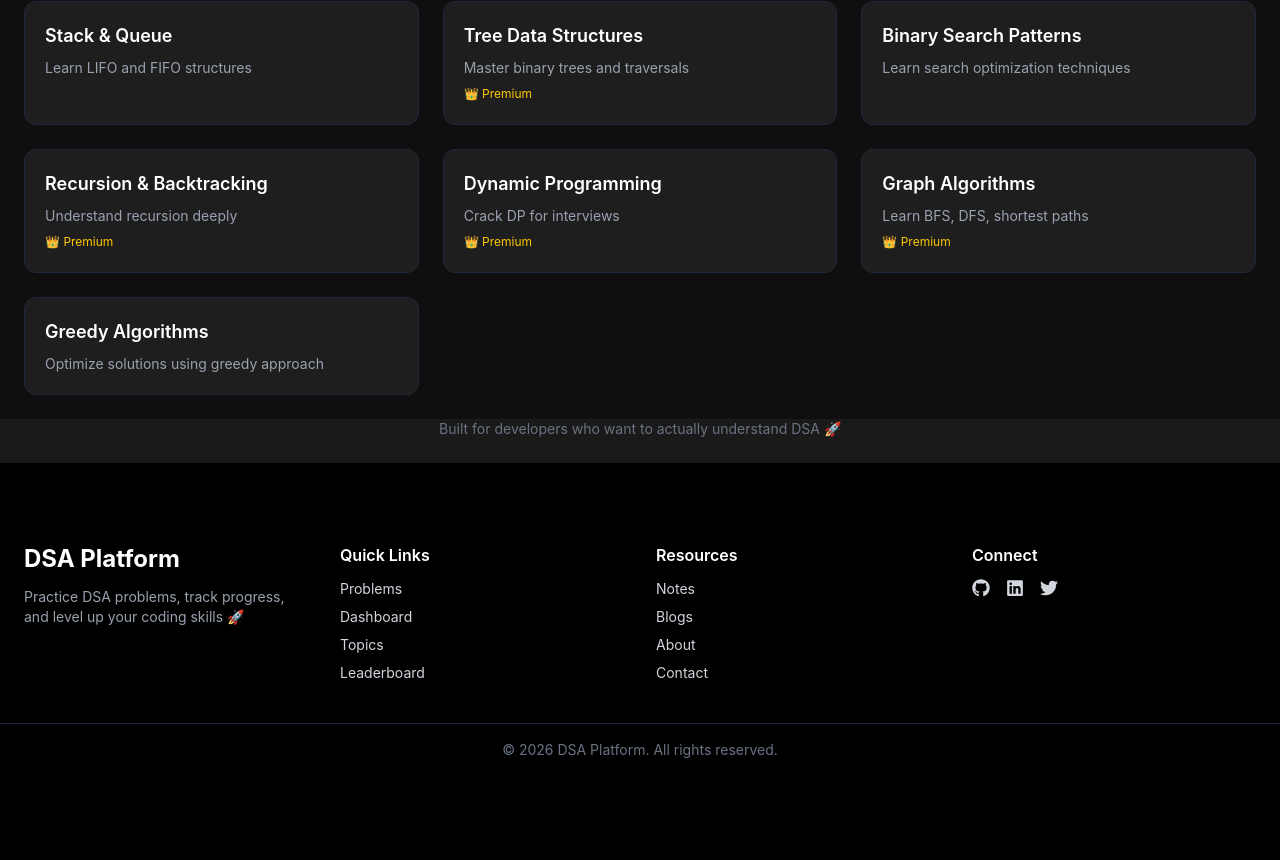
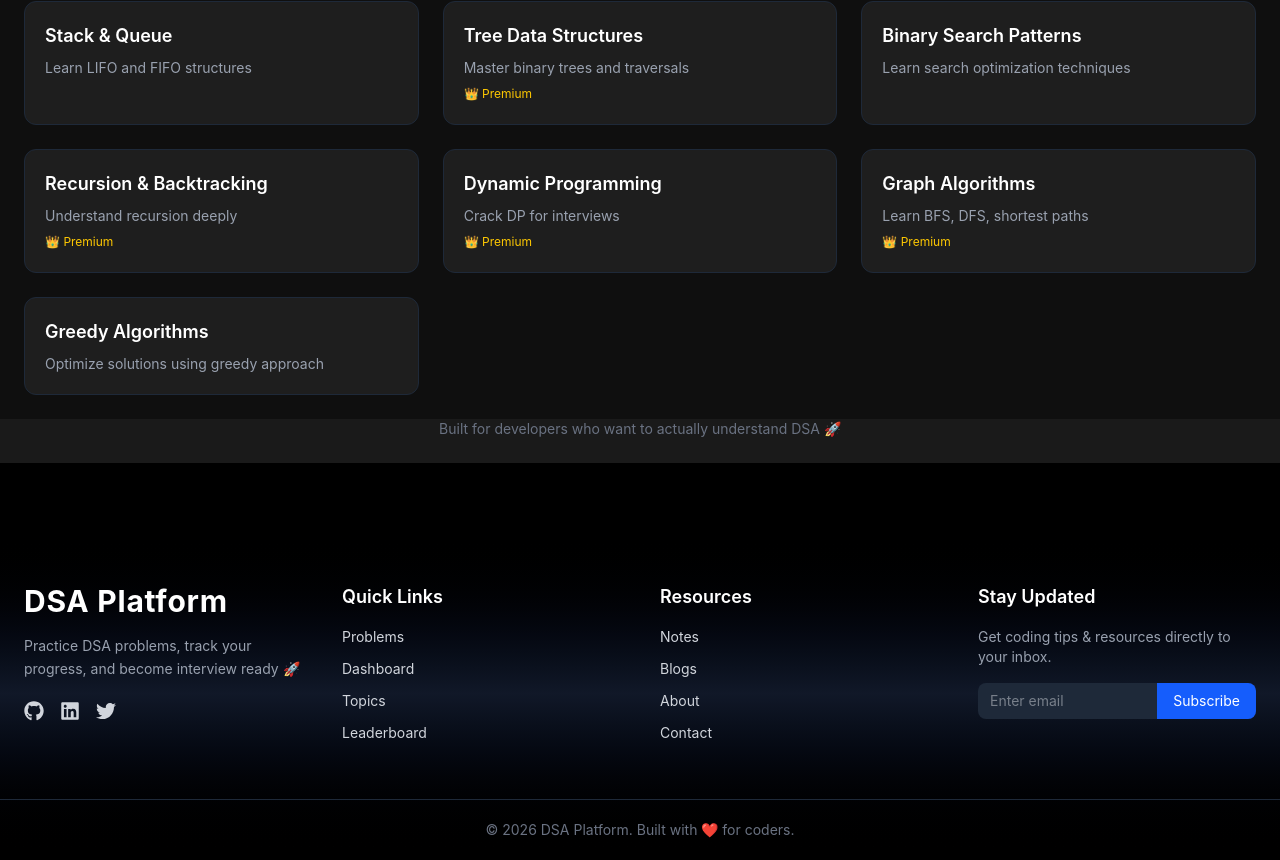
Before and after one commit to HarshAgnihotri9/dsa-platform, a React (Vite) app: page / in a window 1280 px wide. Shown: the part 1346-2206 px from the top of the page. Before the commit the page ends 2122 px from the top, so only its background shows below. Built offline with nearby package versions, Linux system fonts and the light colour scheme; no server answers.

Commit message:
footer changes

```diff
--- a/src/components/Footer.jsx
+++ b/src/components/Footer.jsx
@@ -3,56 +3,91 @@ import { FaGithub, FaLinkedin, FaTwitter } from "react-icons/fa";
 
 const Footer = () => {
   return (
-    <footer className="bg-black text-gray-300 mt-10">
-      <div className="max-w-7xl mx-auto px-6 py-10 grid md:grid-cols-4 gap-8">
+    <footer className="bg-gradient-to-b from-black via-gray-900 to-black text-gray-300 mt-16">
+      <div className="max-w-7xl mx-auto px-6 py-14 grid md:grid-cols-4 gap-10">
 
         {/* 🔥 Logo + About */}
         <div>
-          <h2 className="text-2xl font-bold text-white">
+          <h2 className="text-3xl font-bold text-white tracking-wide">
             DSA Platform
           </h2>
-          <p className="mt-3 text-sm text-gray-400">
-            Practice DSA problems, track progress, and level up your coding skills 🚀
+          <p className="mt-4 text-sm text-gray-400 leading-relaxed">
+            Practice DSA problems, track your progress, and become interview ready 🚀
           </p>
+
+          {/* Social Icons */}
+          <div className="flex gap-4 mt-5 text-xl">
+            <a href="#" className="hover:text-white hover:scale-110 transition">
+              <FaGithub />
+            </a>
+            <a href="#" className="hover:text-blue-500 hover:scale-110 transition">
+              <FaLinkedin />
+            </a>
+            <a href="#" className="hover:text-sky-400 hover:scale-110 transition">
+              <FaTwitter />
+            </a>
+          </div>
         </div>
 
         {/* 📚 Quick Links */}
         <div>
-          <h3 className="text-white font-semibold mb-3">Quick Links</h3>
-          <ul className="space-y-2 text-sm">
-            <li><a href="/problems" className="hover:text-white">Problems</a></li>
-            <li><a href="/dashboard" className="hover:text-white">Dashboard</a></li>
-            <li><a href="/topics" className="hover:text-white">Topics</a></li>
-            <li><a href="/leaderboard" className="hover:text-white">Leaderboard</a></li>
+          <h3 className="text-white font-semibold mb-4 text-lg">Quick Links</h3>
+          <ul className="space-y-3 text-sm">
+            {["Problems", "Dashboard", "Topics", "Leaderboard"].map((item) => (
+              <li key={item}>
+                <a
+                  href={`/${item.toLowerCase()}`}
+                  className="hover:text-white transition hover:translate-x-1 inline-block"
+                >
+                  {item}
+                </a>
+              </li>
+            ))}
           </ul>
         </div>
 
         {/* 🛠 Resources */}
         <div>
-          <h3 className="text-white font-semibold mb-3">Resources</h3>
-          <ul className="space-y-2 text-sm">
-            <li><a href="/notes" className="hover:text-white">Notes</a></li>
-            <li><a href="/blogs" className="hover:text-white">Blogs</a></li>
-            <li><a href="/about" className="hover:text-white">About</a></li>
-            <li><a href="/contact" className="hover:text-white">Contact</a></li>
+          <h3 className="text-white font-semibold mb-4 text-lg">Resources</h3>
+          <ul className="space-y-3 text-sm">
+            {["Notes", "Blogs", "About", "Contact"].map((item) => (
+              <li key={item}>
+                <a
+                  href={`/${item.toLowerCase()}`}
+                  className="hover:text-white transition hover:translate-x-1 inline-block"
+                >
+                  {item}
+                </a>
+              </li>
+            ))}
           </ul>
         </div>
 
-        {/* 🌐 Social Links */}
+        {/* 📩 Newsletter */}
         <div>
-          <h3 className="text-white font-semibold mb-3">Connect</h3>
-          <div className="flex gap-4 text-lg">
-            <a href="#" className="hover:text-white"><FaGithub /></a>
-            <a href="#" className="hover:text-white"><FaLinkedin /></a>
-            <a href="#" className="hover:text-white"><FaTwitter /></a>
+          <h3 className="text-white font-semibold mb-4 text-lg">
+            Stay Updated
+          </h3>
+          <p className="text-sm text-gray-400 mb-4">
+            Get coding tips & resources directly to your inbox.
+          </p>
+
+          <div className="flex items-center bg-gray-800 rounded-lg overflow-hidden">
+            <input
+              type="email"
+              placeholder="Enter email"
+              className="bg-transparent px-3 py-2 text-sm outline-none w-full"
+            />
+            <button className="bg-blue-600 px-4 py-2 text-sm text-white hover:bg-blue-700 transition">
+              Subscribe
+            </button>
           </div>
         </div>
-
       </div>
 
       {/* 🔻 Bottom */}
-      <div className="border-t border-gray-800 text-center py-4 text-sm text-gray-500">
-        © {new Date().getFullYear()} DSA Platform. All rights reserved.
+      <div className="border-t border-gray-800 text-center py-5 text-sm text-gray-500">
+        © {new Date().getFullYear()} DSA Platform. Built with ❤️ for coders.
       </div>
     </footer>
   );
```
